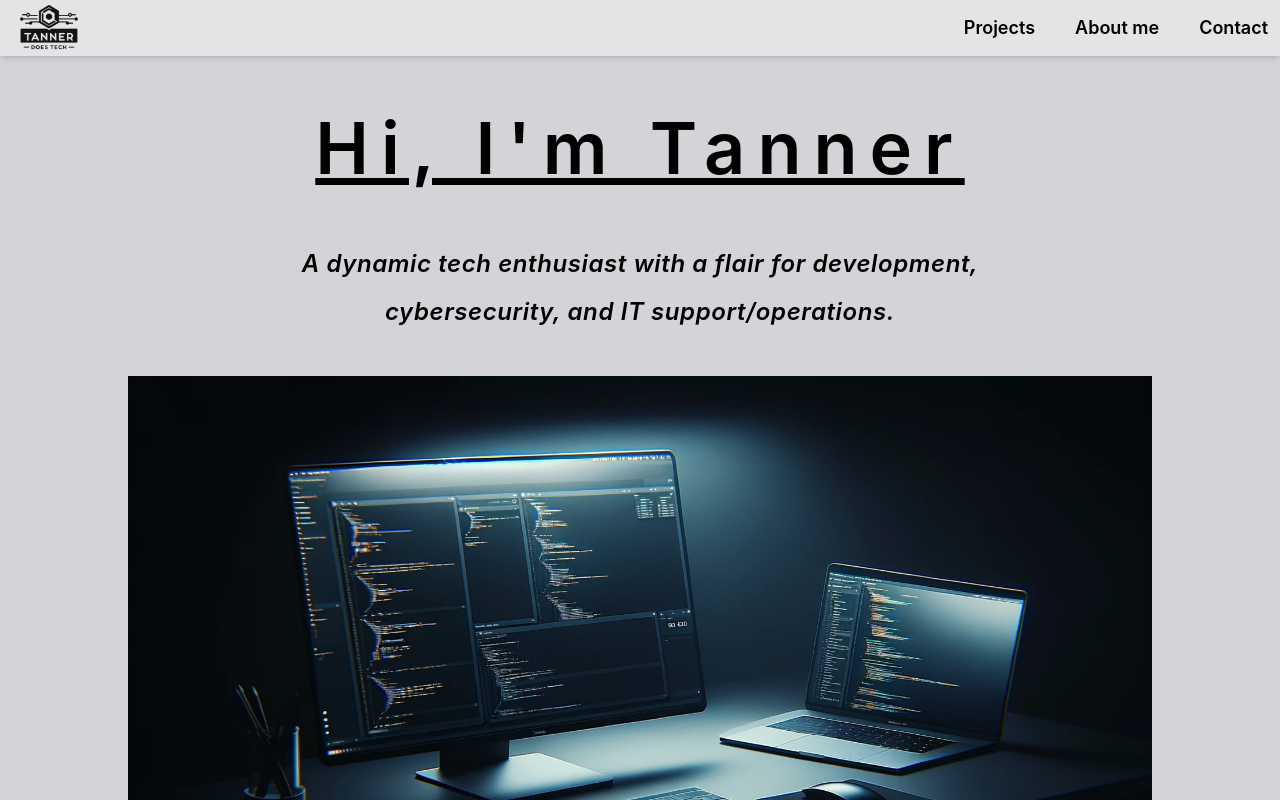
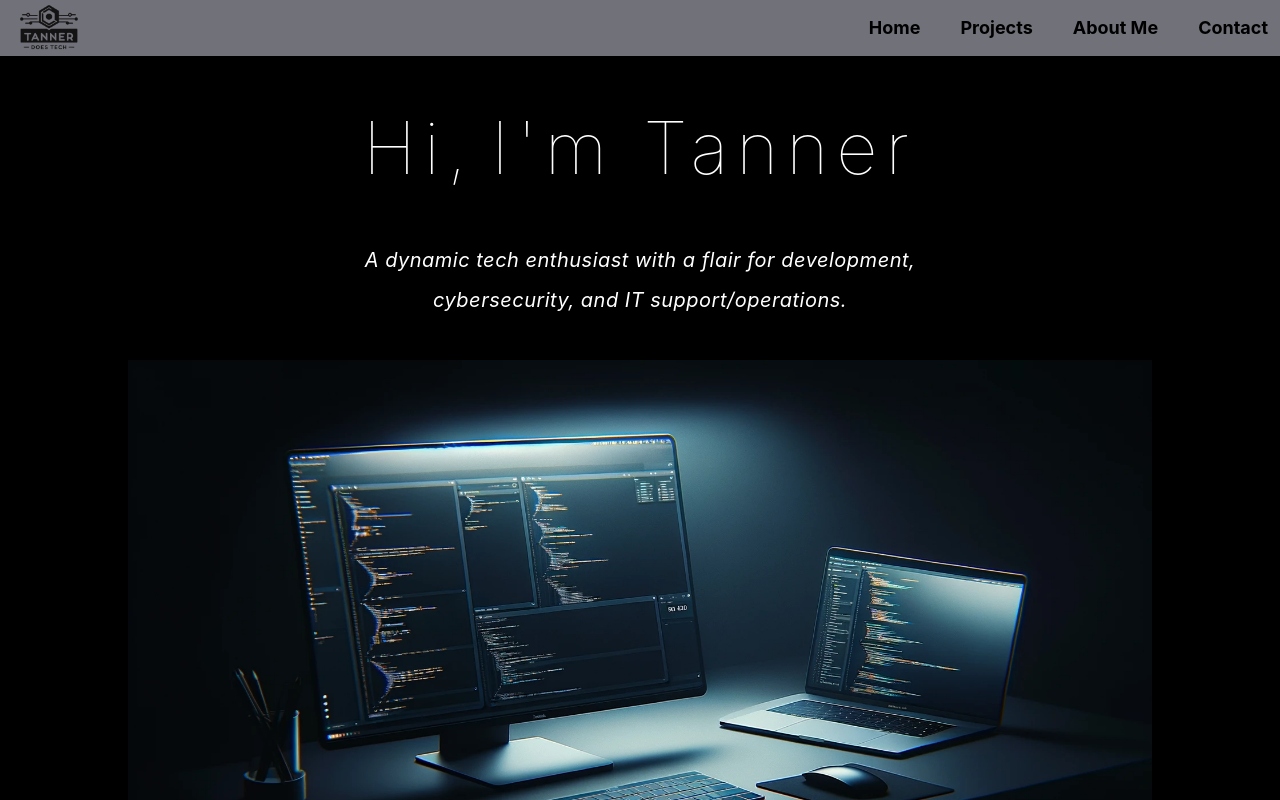
Before and after one commit to Sonicizslow/tanner-does-tech, a React (Create React App) app: page / in a window 1280 px wide. Shown: the top 800 px of the page. Built offline with nearby package versions, Linux system fonts and the light colour scheme.

Commit message:
Sticking with the white on black theme

```diff
--- a/src/App.js
+++ b/src/App.js
@@ -7,12 +7,17 @@ import imgbreak from './assets/main_break.png';
 
 function App() {
   return (
-    <div className="App bg-zinc-300 text-black">
+    <div className="App bg-black text-white">
       <NavBar />
 
-      <body class='text-center font-semibold text-lg'>
-        <h1 class='text-7xl py-8 sm:py-14 tracking-[0.75rem] underline'>Hi, I'm Tanner</h1>
-        <h2 class='text-2xl pb-10 sm:pb-15 tracking-wide leading-loose italic'>A dynamic tech enthusiast <br className='sm:hidden'/>
+      <body class='text-center text-lg'>
+
+      <div class='text-7xl py-8 sm:py-14 tracking-[0.5rem] flex justify-center items-center font-thin'>
+          <span>Hi, </span>
+          <span class='ml-4'>I'm Tanner</span>
+        </div>
+
+        <h2 class='text-xl pb-10 sm:pb-15 tracking-wide leading-loose italic font-normal'>A dynamic tech enthusiast <br className='sm:hidden'/>
         with a flair for development,<br className='hidden lg:block'/> cybersecurity, and IT support/operations.</h2>
 
         <img className='w-4/5 mx-auto' src={imgbreak} alt='A dimly lit, dark color, moody desk, featuring a computer screen with code on it'/>
--- a/src/components/Footer.js
+++ b/src/components/Footer.js
@@ -4,7 +4,7 @@ import React from 'react';
 
 function Footer() {
   return (
-    <footer class='text-center bg-zinc-700 text-white font-semibold'>
+    <footer class='text-center bg-zinc-500 text-black font-semibold'>
       <p>
         Connect with me on
         <a class='font-medium' href="https://www.linkedin.com/in/tanner-k-miller/" target="_blank" rel="noopener noreferrer"> LinkedIn</a> |
--- a/src/components/NavBar.js
+++ b/src/components/NavBar.js
@@ -5,16 +5,19 @@ import logo from '../assets/logo_transparent.png';
 
 const NavBar = () => {
   return (
-    <nav className="flex items-center justify-between bg-zinc-200 shadow-md h-14 font-semibold">
+    <nav className="flex items-center justify-between bg-zinc-500 h-14 font-bold text-black">
       <div className="flex items-center">
         <img src={logo} alt="Logo" style={{width: '6rem', padding: '0.5rem'}} href="#home"/>
       </div>
       <ul className="flex space-x-4">
         <li className="text-sm hover:bg-zinc-400 px-1 py-1 rounded sm:text-lg sm:px-3">
+          <a href="#home">Home</a>
+        </li>
+        <li className="text-sm hover:bg-zinc-400 px-1 py-1 rounded sm:text-lg sm:px-3">
           <a href="#projects">Projects</a>
         </li>
         <li className="text-sm hover:bg-zinc-400 px-1 py-1 rounded sm:text-lg sm:px-3">
-          <a href="#about">About me</a>
+          <a href="#about">About Me</a>
         </li>
         <li className="text-sm hover:bg-zinc-400 px-1 py-1 rounded sm:text-lg sm:px-3">
           <a href="#contact">Contact</a>
```
